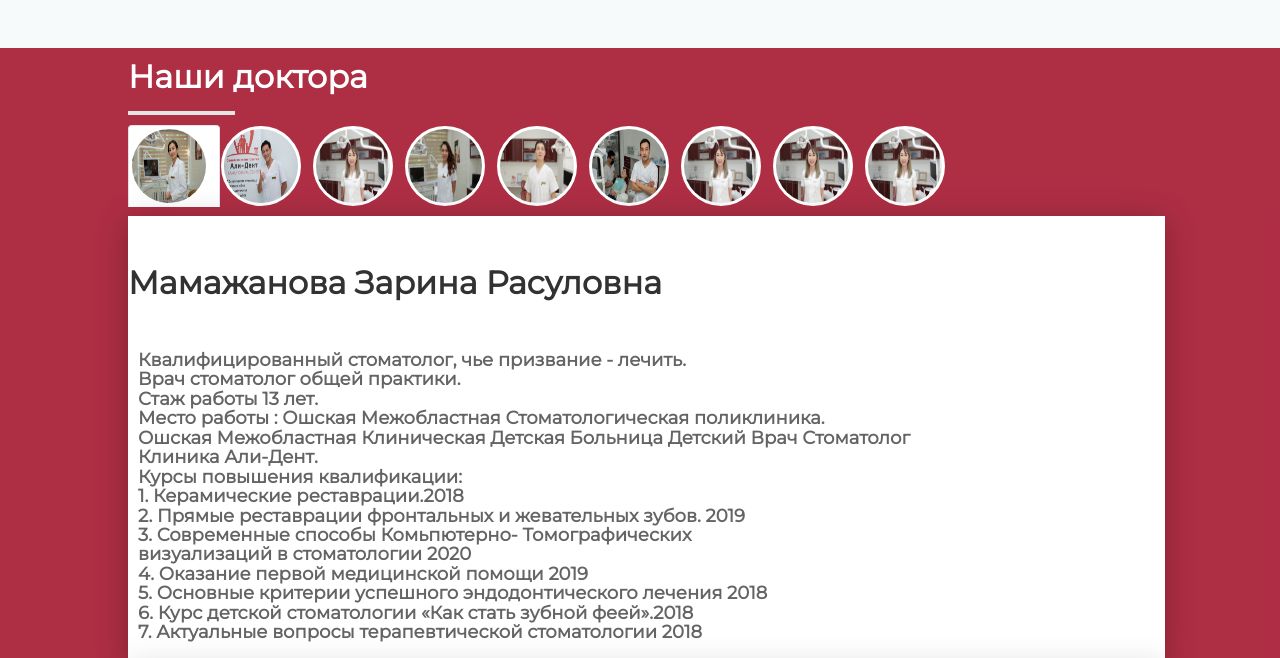
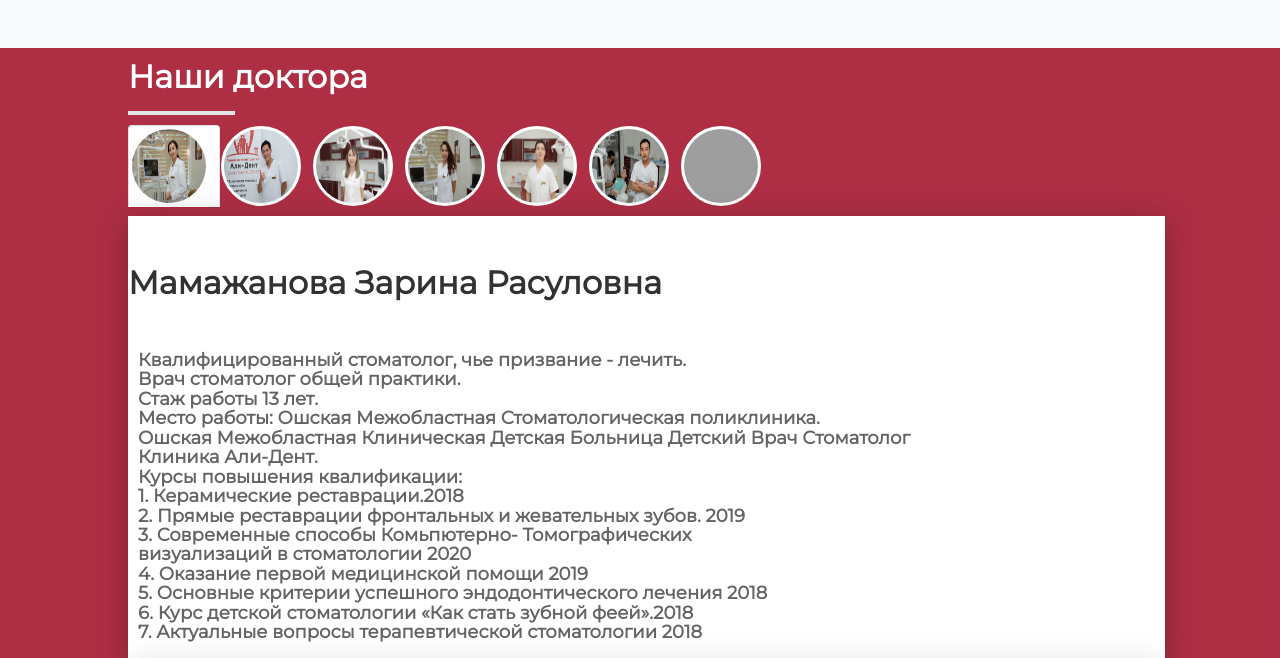
Before and after one commit to AlekseiChirkov/alidentcrm, a Django app: page / in a window 1280 px wide. Shown: the part 2578-3236 px from the top of the page. Run offline with Django 3.2, Linux system fonts and the light colour scheme; data that the repository does not hold is empty; some libraries are stand-ins or nearby versions; grey boxes are pictures that could not be loaded.

Commit message:
Optimized files

```diff
--- a/crm/static/crm/script.js
+++ b/crm/static/crm/script.js
@@ -1,11 +1,9 @@
 function openForm() {
   document.getElementById("myForm").style.display = "block";
 }
-
 function closeForm() {
   document.getElementById("myForm").style.display = "none";
 }
-
 $(document).ready(function(){
 	$('.header__burger').click(function(event){
 		$('.header__burger, .header__menu').toggleClass('active');
--- a/crm/templates/crm/index.html
+++ b/crm/templates/crm/index.html
@@ -9,10 +9,8 @@
     {% load static %}
     <link rel="stylesheet" href="{% static 'crm/main.css' %}" type="text/css">
     <link rel="stylesheet" href="https://stackpath.bootstrapcdn.com/bootstrap/4.3.1/css/bootstrap.min.css" integrity="sha384-ggOyR0iXCbMQv3Xipma34MD+dH/1fQ784/j6cY/iJTQUOhcWr7x9JvoRxT2MZw1T" crossorigin="anonymous">
-    <link href="https://maxcdn.bootstrapcdn.com/font-awesome/4.7.0/css/font-awesome.min.css" rel="stylesheet">
     <script src="https://kit.fontawesome.com/a076d05399.js"></script>
     <script src="https://code.jquery.com/jquery-3.4.1.slim.min.js" integrity="sha384-J6qa4849blE2+poT4WnyKhv5vZF5SrPo0iEjwBvKU7imGFAV0wwj1yYfoRSJoZ+n" crossorigin="anonymous"></script>
-    <script src="https://cdn.jsdelivr.net/npm/popper.js@1.16.0/dist/umd/popper.min.js" integrity="sha384-Q6E9RHvbIyZFJoft+2mJbHaEWldlvI9IOYy5n3zV9zzTtmI3UksdQRVvoxMfooAo" crossorigin="anonymous"></script>
     <script src="https://stackpath.bootstrapcdn.com/bootstrap/4.4.1/js/bootstrap.min.js" integrity="sha384-wfSDF2E50Y2D1uUdj0O3uMBJnjuUD4Ih7YwaYd1iqfktj0Uod8GCExl3Og8ifwB6" crossorigin="anonymous"></script>
     <link rel="stylesheet" href="{% static 'crm/jquery.datetimepicker.min.css' %}">
     <script src="{% static 'crm/jquery.js' %}"></script>
@@ -38,15 +36,9 @@
                         <li>
                             <a href="#" class="header__link">Прайс</a>
                         </li>
-                      <!--   <li>
-                            <a href="#" class="header__link">Акции</a>
-                        </li> -->
                         <li>
                             <a href="#" class="header__link">Контакты</a>
                         </li>
-                      <!--   <li>
-                            <a href="#" class="header__link">Галерея</a>
-                        </li> -->
                         <li>
                             <button class="open-button" onclick="openForm()" id="appointment">Запись</button>
                         </li>
@@ -205,17 +197,7 @@
             </li>
             <li class="nav-item">
                 <a href="#seventh" class="nav-link" role="tab" data-toggle="tab">
-                    <img src="{% static 'crm/img/doctors/Jyldyz.JPG' %}" alt="">
-                </a>
-            </li>
-            <li class="nav-item">
-                <a href="#eighth" class="nav-link" role="tab" data-toggle="tab">
-                    <img src="{% static 'crm/img/doctors/Jyldyz.JPG' %}" alt="">
-                </a>
-            </li>
-            <li class="nav-item">
-                <a href="#nineth" class="nav-link" role="tab" data-toggle="tab">
-                    <img src="{% static 'crm/img/doctors/Jyldyz.JPG' %}" alt="">
+                    <img src="{% static 'crm/img/doctors/Aijan.JPG' %}" alt="">
                 </a>
             </li>
         </ul>
@@ -231,7 +213,7 @@
                         Квалифицированный стоматолог, чье призвание - лечить. <br>
                         Врач стоматолог общей практики. <br>
                         Стаж работы 13 лет. <br>
-                        Место работы : Ошская Межобластная Стоматологическая поликлиника. <br>
+                        Место работы: Ошская Межобластная Стоматологическая поликлиника. <br>
                         Ошская Межобластная Клиническая Детская Больница Детский Врач Стоматолог <br>
                         Клиника Али-Дент. <br>
                         Курсы повышения квалификации: <br>
@@ -451,33 +433,7 @@
                         А так же прошла базовый курс по ортопедии в «академии генеральной стоматологии»</p>
                     </div>
                     <div class="rightcontent">
-                        <img src="{% static 'crm/img/doctors/Jyldyz.JPG' %}" alt="">
-                    </div>
-                </div>
-            </div>
-        </div>
-        <div role="tabpanel" class="tab-pane" id="eighth">
-            <div class="aboutdoctors">
-                <div class="aboutdoc">
-                    <div class="leftcontent">
-                        <h2>Описание</h2>
-                        <p>Описание</p>
-                    </div>
-                    <div class="rightcontent">
-                        <img src="{% static 'crm/img/doctors/Jyldyz.JPG' %}" alt="">
-                    </div>
-                </div>
-            </div>
-        </div>
-        <div role="tabpanel" class="tab-pane" id="nineth">
-            <div class="aboutdoctors">
-                <div class="aboutdoc">
-                    <div class="leftcontent">
-                        <h2>Описание</h2>
-                        <p>Описание</p>
-                    </div>
-                    <div class="rightcontent">
-                        <img src="{% static 'crm/img/doctors/Jyldyz.JPG' %}" alt="">
+                        <img src="{% static 'crm/img/doctors/Aijan.JPG' %}" alt="">
                     </div>
                 </div>
             </div>
```
Also changed, not shown: 1 other file.
